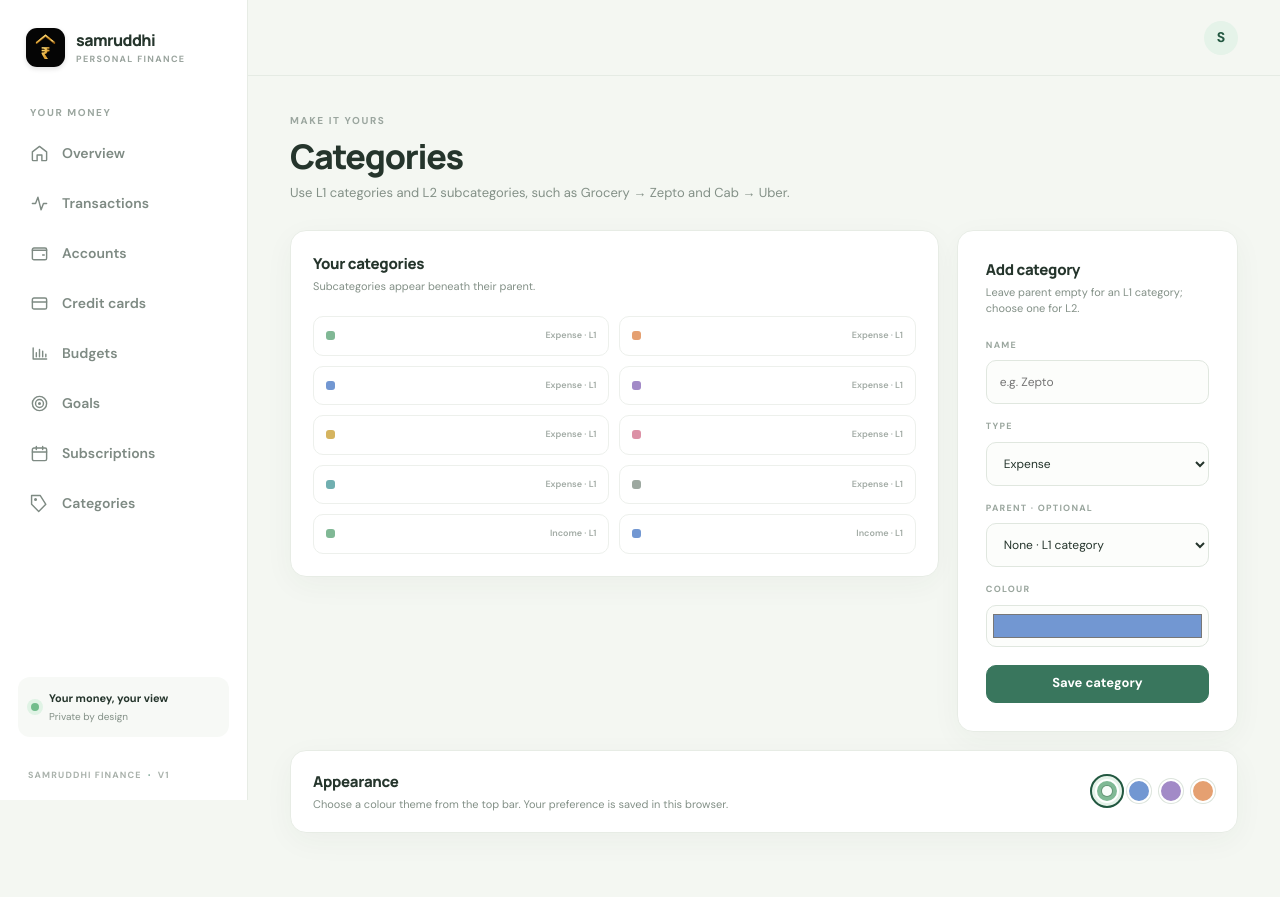
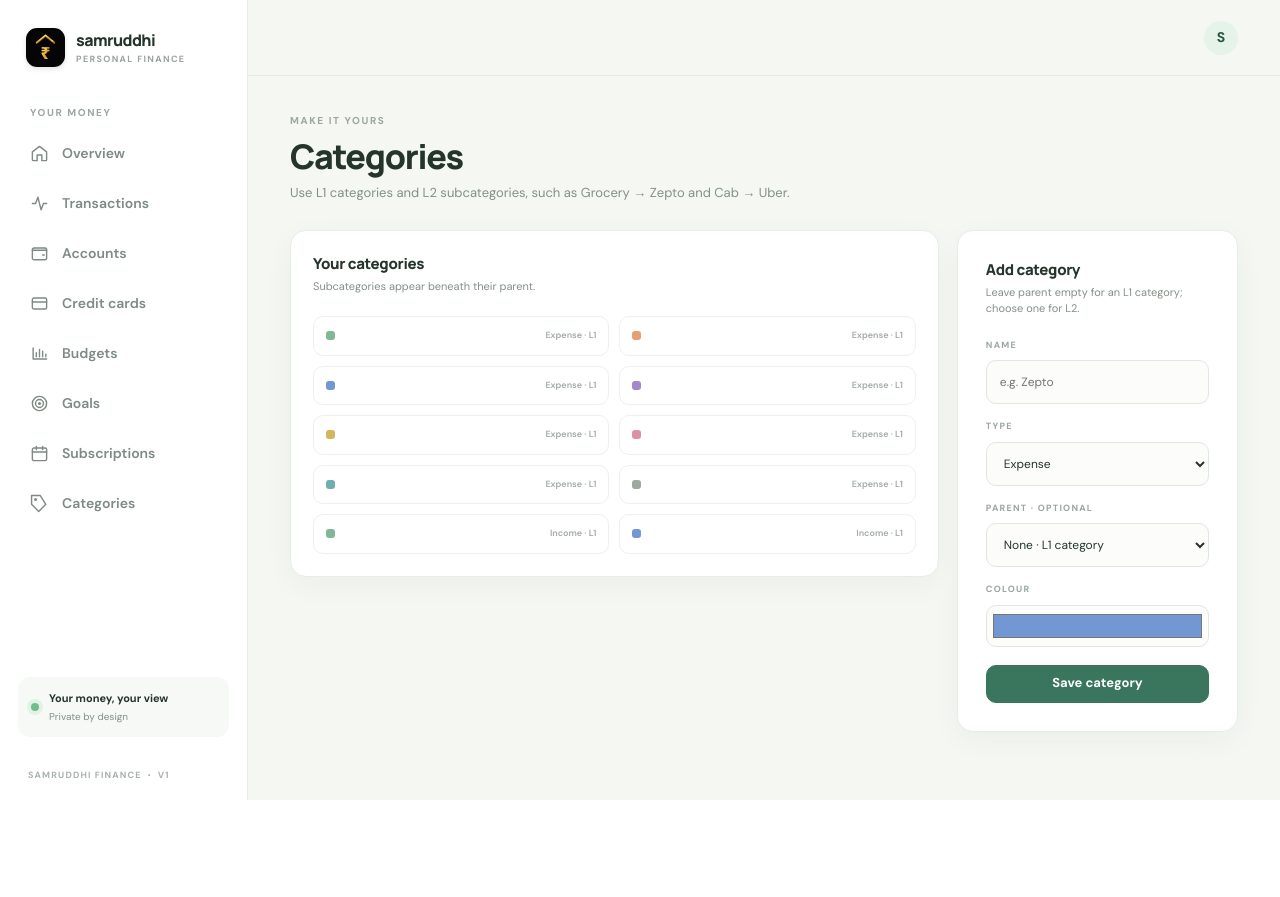
Before and after one commit to digitalrockstar/samruddhi-fin, a Flask app: template templates/categories.html in a window 1280 px wide. After the commit the page ends 800 px from the top, so only its background shows below. Run offline with Flask 3, Linux system fonts and the light colour scheme; the template is opened without the code that fills it: values that come from a table or form of the project are taken from there, others are empty; some libraries are stand-ins or nearby versions.

Commit message:
Remove appearance controls from categories page

```diff
--- a/templates/categories.html
+++ b/templates/categories.html
@@ -3,4 +3,4 @@
 <section class="page-heading"><div><div class="eyebrow">MAKE IT YOURS</div><h1>Categories</h1><p class="subheading">Use L1 categories and L2 subcategories, such as Grocery → Zepto and Cab → Uber.</p></div></section>
 <div class="settings-layout"><section class="panel category-panel"><div class="panel-heading"><div><h2>Your categories</h2><p>Subcategories appear beneath their parent.</p></div></div><div class="category-grid">{% for category in categories %}<div class="category-chip {% if category.is_subcategory %}subcategory-chip{% endif %}"><span class="category-swatch" style="--swatch:{{ category.colour }}"></span><span>{{ category.display_name }}</span><small>{{ category.kind|title }} · {{ 'L2' if category.is_subcategory else 'L1' }}</small></div>{% endfor %}</div></section>
 <section class="panel add-category-panel"><div class="panel-heading"><div><h2>Add category</h2><p>Leave parent empty for an L1 category; choose one for L2.</p></div></div><form method="post" class="stack-form"><input type="hidden" name="_csrf_token" value="{{ csrf_token() }}"><label class="field"><span>NAME</span><input name="name" placeholder="e.g. Zepto" maxlength="80" required></label><label class="field"><span>TYPE</span><select name="kind" id="category-kind"><option value="expense">Expense</option><option value="income">Income</option></select></label><label class="field"><span>PARENT · OPTIONAL</span><select name="parent_category_id" id="category-parent"><option value="">None · L1 category</option>{% for parent in parents %}{% if parent.kind == 'expense' %}<option value="{{ parent.id }}" data-kind="{{ parent.kind }}">{{ parent.name }} · Expense</option>{% elif parent.kind == 'income' %}<option value="{{ parent.id }}" data-kind="{{ parent.kind }}">{{ parent.name }} · Income</option>{% endif %}{% endfor %}</select></label><label class="field"><span>COLOUR</span><input name="colour" type="color" value="#7297d2"></label><button class="icon-button primary" type="submit" aria-label="Save category" title="Save category">Save category</button></form></section></div>
-<div class="panel preference-panel"><div><h2>Appearance</h2><p>Choose a colour theme from the top bar. Your preference is saved in this browser.</p></div><div class="theme-picker large-picker"><button type="button" class="theme-dot mint" data-theme-choice="mint" aria-label="Mint theme"></button><button type="button" class="theme-dot blue" data-theme-choice="blue" aria-label="Blue theme"></button><button type="button" class="theme-dot violet" data-theme-choice="violet" aria-label="Violet theme"></button><button type="button" class="theme-dot peach" data-theme-choice="peach" aria-label="Peach theme"></button></div></div>{% endblock %}
+{% endblock %}
```
